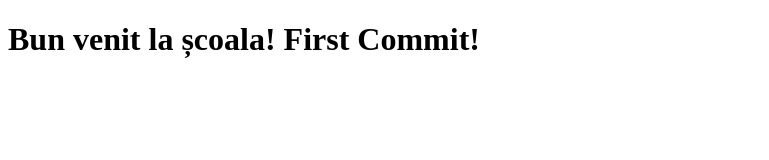
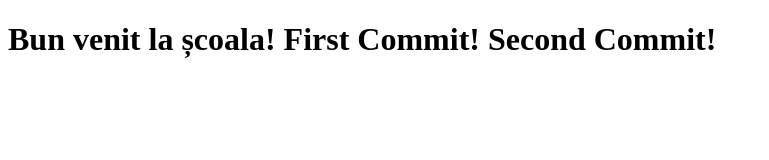
Before and after one commit to SimonaEnasoae/ScoalaHCI-2019, a plain HTML site: page index.html in a window 1280 px wide. Shown: the whole page, without its empty margins (0-769 px from the left). Drawn offline with Linux system fonts and the light colour scheme.

Commit message:
second commit

```diff
--- a/index.html
+++ b/index.html
@@ -8,6 +8,7 @@
 <h1>
     Bun venit la școala!
     First Commit!
+    Second Commit!
 </h1>
 </body>
 </html>
```
